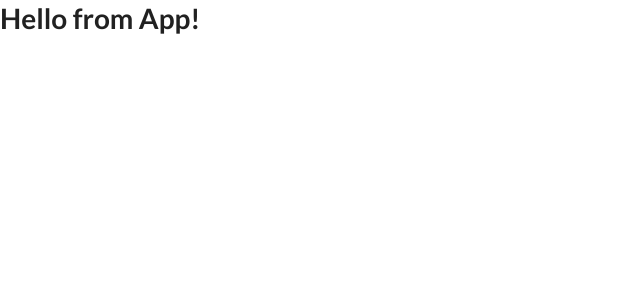
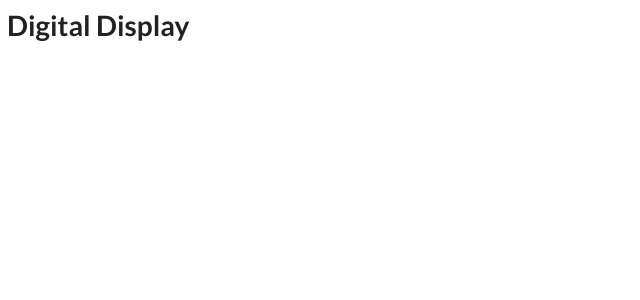
Before and after one commit to syedishmam/calculator, a React (Create React App) app in the folder react_calc/: page / in a window 1280 px wide. Shown: the top 300 px of the page, without its empty margins (0-640 px from the left). Built offline with nearby package versions, Linux system fonts and the light colour scheme.

Commit message:
Start Digital Display comp

```diff
--- a/react_calc/src/components/App.js
+++ b/react_calc/src/components/App.js
@@ -1,10 +1,13 @@
 import React from 'react';
+
+import DigitalDisplay from './DigitalDisplay';
+import '../styles/App.css';
 
 class App extends React.Component {
     render() {
         return(
-            <div>
-                <h1>Hello from App!</h1>
+            <div className="container">
+                <DigitalDisplay />
             </div>
         )
     }
--- /dev/null
+++ b/react_calc/src/components/DigitalDisplay.js
@@ -0,0 +1,13 @@
+import React from 'react';
+
+class DigitalDisplay extends React.Component {
+    render() {
+        return (
+            <div>
+                <h1>Digital Display</h1>
+            </div>
+        )
+    }
+}
+
+export default DigitalDisplay;
--- /dev/null
+++ b/react_calc/src/styles/App.css
@@ -0,0 +1,5 @@
+.container {
+    padding: .5rem;
+    height:100vh;
+    width: 100vw;
+}
```
Also changed, not shown: react_calc/src/styles/DigitalDisplay.css (added).
